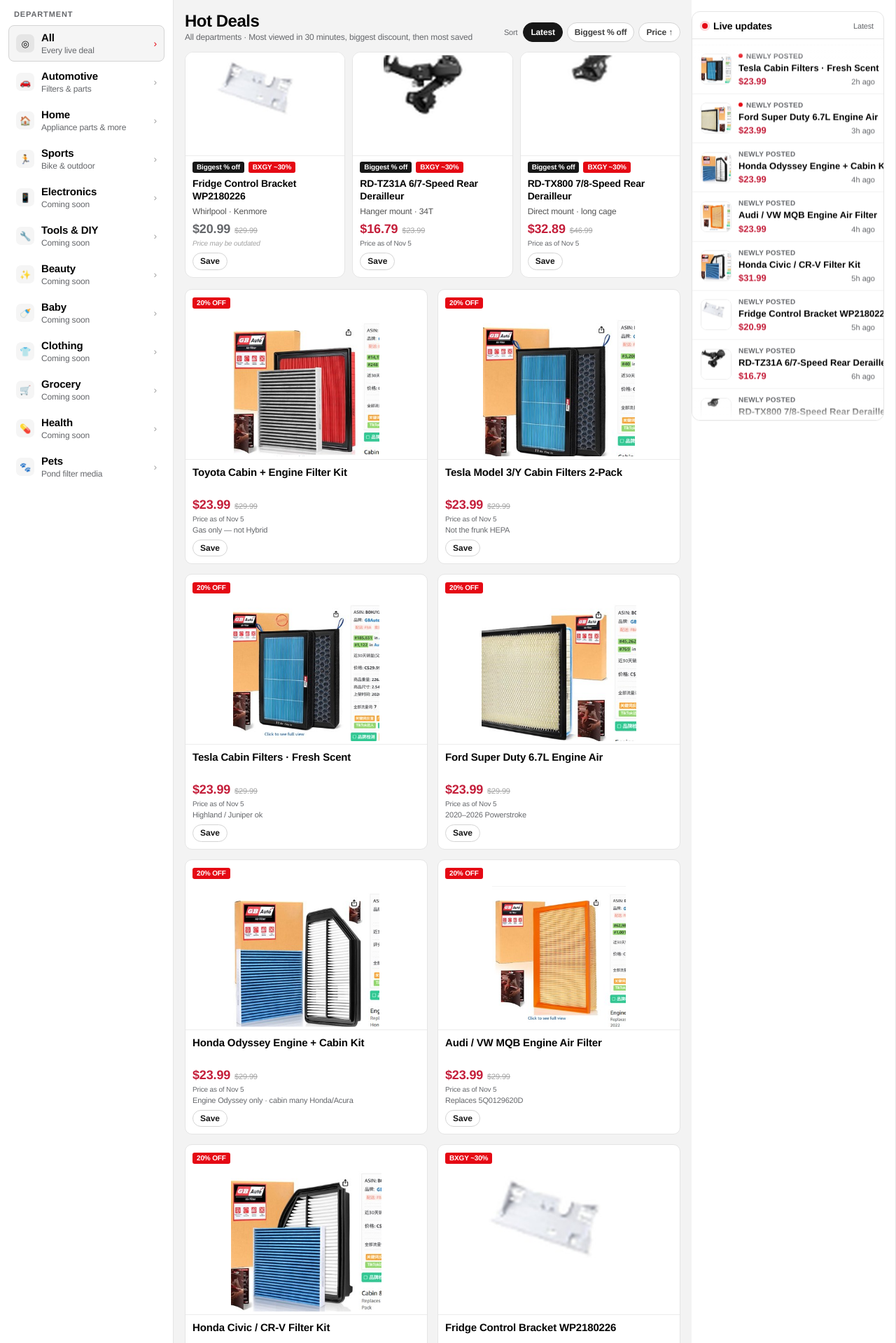
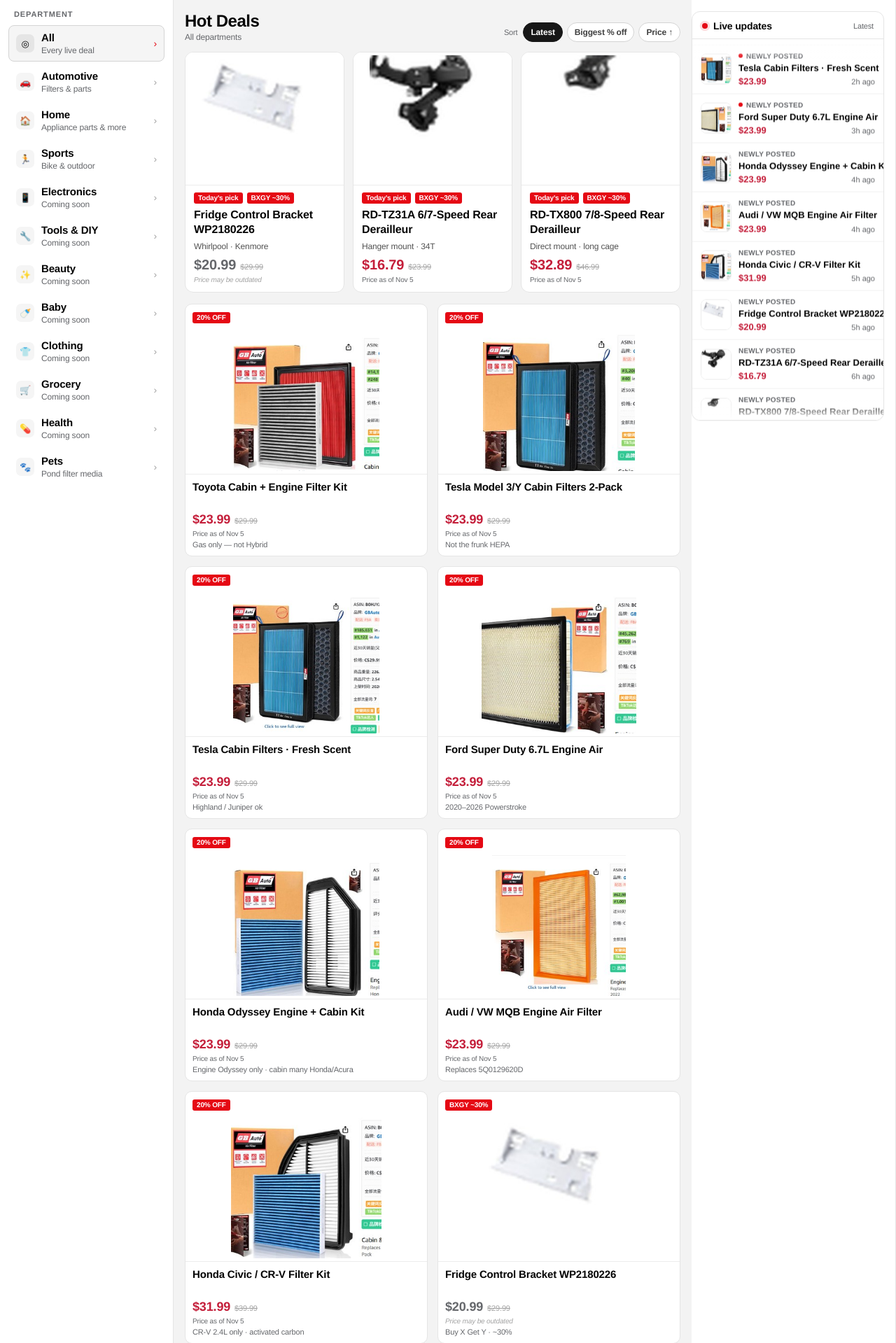
Before and after one commit to jameshuvip-rgb/harrison-deals-submit, a Flask app: page / in a window 1280 px wide. Shown: the part 63-1982 px from the top of the page at 70% size. Run offline with Flask 3, Linux system fonts and the light colour scheme; data that the repository does not hold is empty; some libraries are stand-ins or nearby versions.

Commit message:
Restore the production Hot Deals card layout.
The three ranked deals use the same large featured cards, Today's pick pill, grid, and live rail as main. Save stays in the deal modal so the homepage chrome is unchanged.

Co-authored-by: jameshuvip-rgb <jameshuvip-rgb@users.noreply.github.com>

```diff
--- a/app.py
+++ b/app.py
@@ -572,6 +572,9 @@ def build_live_activity(merged: list[dict], limit: int = 16) -> list[dict]:
                 "rel_time": relative_time_label(deal),
                 "event": event,
                 "is_new": is_new,
+                "track_key": deal.get("track_key") or "",
+                "favorites": int(deal.get("favorites") or 0),
+                "favorited": bool(deal.get("favorited")),
             }
         )
     return out
--- a/templates/browse.html
+++ b/templates/browse.html
@@ -45,20 +45,14 @@
   .sortbar span { font-size:11px; color:var(--muted); margin-right:2px; }
   .sort { appearance:none; border:1px solid #d4d4d4; background:#fff; color:#404040; border-radius:999px; padding:6px 10px; font:inherit; font-size:12px; font-weight:600; text-decoration:none; }
   .sort.on { background:#171717; color:#fff; border-color:#171717; }
-  .feat-row { display:grid; grid-template-columns:repeat(3, minmax(0, 1fr)); gap:10px; margin-bottom:16px; }
-  .hot-stat { font-size:11px; color:var(--muted); font-weight:600; margin-bottom:8px; }
-  .save-btn { appearance:none; border:1px solid #d4d4d4; background:#fff; color:#171717; border-radius:999px; padding:4px 10px; font:inherit; font-size:12px; font-weight:700; cursor:pointer; line-height:1.2; }
-  .save-btn.on, #mSave.on { background:#171717; color:#fff; border-color:#171717; }
-  .save-btn:hover { border-color:#171717; }
-  .pill.hot-pill { background:#171717; }
-  .feat-card .save-row { display:flex; align-items:center; justify-content:space-between; gap:8px; margin-top:8px; }
+  .feat-row { display:grid; grid-template-columns:repeat(3, minmax(0, 1fr)); gap:12px; margin-bottom:16px; }
   .feat-card { position:relative; display:flex; flex-direction:column; background:#fff; border:1px solid var(--line); border-radius:12px; overflow:hidden; text-decoration:none; color:inherit; cursor:pointer; }
-  .feat-card .thumb { width:100%; height:148px; background:#fafafa; border-bottom:1px solid #ececec; display:flex; align-items:center; justify-content:center; }
+  .feat-card .thumb { width:100%; height:190px; background:#fafafa; border-bottom:1px solid #ececec; display:flex; align-items:center; justify-content:center; }
   .feat-card .thumb img { width:100%; height:100%; object-fit:contain; display:block; padding:4px; background:#fff; }
-  .feat-card .copy { padding:8px 10px 10px; }
-  .feat-card h2 { font-size:14px; font-weight:700; line-height:1.3; margin:0 0 6px; min-height:0; display:-webkit-box; -webkit-line-clamp:2; -webkit-box-orient:vertical; overflow:hidden; }
-  .feat-card .line { font-size:12px; color:#525252; margin-bottom:8px; display:-webkit-box; -webkit-line-clamp:1; -webkit-box-orient:vertical; overflow:hidden; }
-  .feat-card .now { font-size:18px; font-weight:800; }
+  .feat-card .copy { padding:10px 12px 12px; }
+  .feat-card h2 { font-size:16px; font-weight:700; line-height:1.3; margin:0 0 6px; min-height:42px; }
+  .feat-card .line { font-size:12px; color:#525252; margin-bottom:8px; }
+  .feat-card .now { font-size:20px; font-weight:800; }
   .grid { display:grid; grid-template-columns:repeat(auto-fill, minmax(250px, 1fr)); gap:14px; }
   .card-wrap { position:relative; }
   .card { display:flex; flex-direction:column; background:#fff; border:1px solid var(--line); border-radius:10px; overflow:hidden; text-decoration:none; color:inherit; cursor:pointer; height:100%; }
@@ -75,7 +69,6 @@
   .asof { font-size:10px; color:var(--muted); margin-top:4px; }
   .asof.stale { font-style:italic; color:#a3a3a3; }
   .fit { font-size:11px; color:var(--muted); margin-top:4px; }
-  .card-body .save-row { margin-top:8px; }
   .menu-wrap { position:absolute; top:6px; right:6px; z-index:6; }
   .menu-btn { width:28px; height:28px; border-radius:999px; border:1px solid #d4d4d4; background:rgba(255,255,255,.96); color:#404040; font-size:18px; line-height:1; cursor:pointer; display:inline-flex; align-items:center; justify-content:center; box-shadow:0 1px 2px rgba(0,0,0,.06); }
   .menu-btn:hover { background:#fff; }
@@ -185,9 +178,6 @@ data-track="{{ (item.track_key or '')|e }}"
 data-favorites="{{ item.favorites or 0 }}"
 data-favorited="{{ '1' if item.favorited else '0' }}"
 {%- endmacro %}
-{% macro save_btn(item) -%}
-<button type="button" class="save-btn{% if item.favorited %} on{% endif %}" data-save-deal data-track="{{ (item.track_key or '')|e }}" data-favorited="{{ '1' if item.favorited else '0' }}" data-favorites="{{ item.favorites or 0 }}" aria-pressed="{{ 'true' if item.favorited else 'false' }}">{% if item.favorited %}Saved{% else %}Save{% endif %}{% if item.favorites %} · {{ item.favorites }}{% endif %}</button>
-{%- endmacro %}
   <header class="site-header">
     <div class="top">
       <a class="brand" href="{{ url_for('home') }}">
@@ -242,7 +232,7 @@ data-favorited="{{ '1' if item.favorited else '0' }}"
           <h1>Hot Deals</h1>
           <p>
             {% if cat == 'all' %}All departments{% else %}{{ nav_cats | selectattr('id', 'equalto', cat) | map(attribute='label') | first }}{% endif %}
-            {% if q %} · “{{ q }}”{% elif featured_list %} · Most viewed in 30 minutes, biggest discount, then most saved{% endif %}
+            {% if q %} · “{{ q }}”{% endif %}
           </p>
         </div>
         <div class="sortbar">
@@ -276,7 +266,7 @@ data-favorited="{{ '1' if item.favorited else '0' }}"
                 <div class="thumb"><img src="{{ f.image }}" alt="{{ f.title }}" loading="lazy"/></div>
                 <div class="copy">
                   <div style="display:flex;gap:6px;align-items:center;margin-bottom:6px;flex-wrap:wrap;">
-                    {% if f.hot_label %}<span class="pill hot-pill">{{ f.hot_label }}</span>{% endif %}
+                    <span class="pill">Today's pick</span>
                     {% if f.badge %}<span class="pill">{{ f.badge }}</span>{% endif %}
                   </div>
                   <h2>{{ f.title }}</h2>
@@ -286,14 +276,6 @@ data-favorited="{{ '1' if item.favorited else '0' }}"
                     <span class="was">${{ '%.2f'|format(f.was) }}</span>
                   </div>
                   <div class="asof{% if f.stale %} stale{% endif %}">{% if f.stale %}Price may be outdated{% elif f.asOf %}Price as of {{ f.asOf }}{% endif %}</div>
-                  {% if f.views_30m or f.favorites %}
-                  <div class="hot-stat">
-                    {% if f.views_30m %}{{ f.views_30m }} view{% if f.views_30m != 1 %}s{% endif %} in 30 min{% endif %}
-                    {% if f.views_30m and f.favorites %} · {% endif %}
-                    {% if f.favorites %}{{ f.favorites }} saved{% endif %}
-                  </div>
-                  {% endif %}
-                  <div class="save-row">{{ save_btn(f) }}</div>
                 </div>
               </div>
             </div>
@@ -340,7 +322,6 @@ data-favorited="{{ '1' if item.favorited else '0' }}"
                   </div>
                   <div class="asof{% if d.stale %} stale{% endif %}">{% if d.stale %}Price may be outdated{% elif d.asOf %}Price as of {{ d.asOf }}{% endif %}</div>
                   {% if d.fit %}<div class="fit">{{ d.fit }}</div>{% endif %}
-                  <div class="save-row">{{ save_btn(d) }}</div>
                 </div>
               </div>
             </div>
```
Also changed, not shown: tests/test_hot_and_amazon.py (+10 -8 lines).
